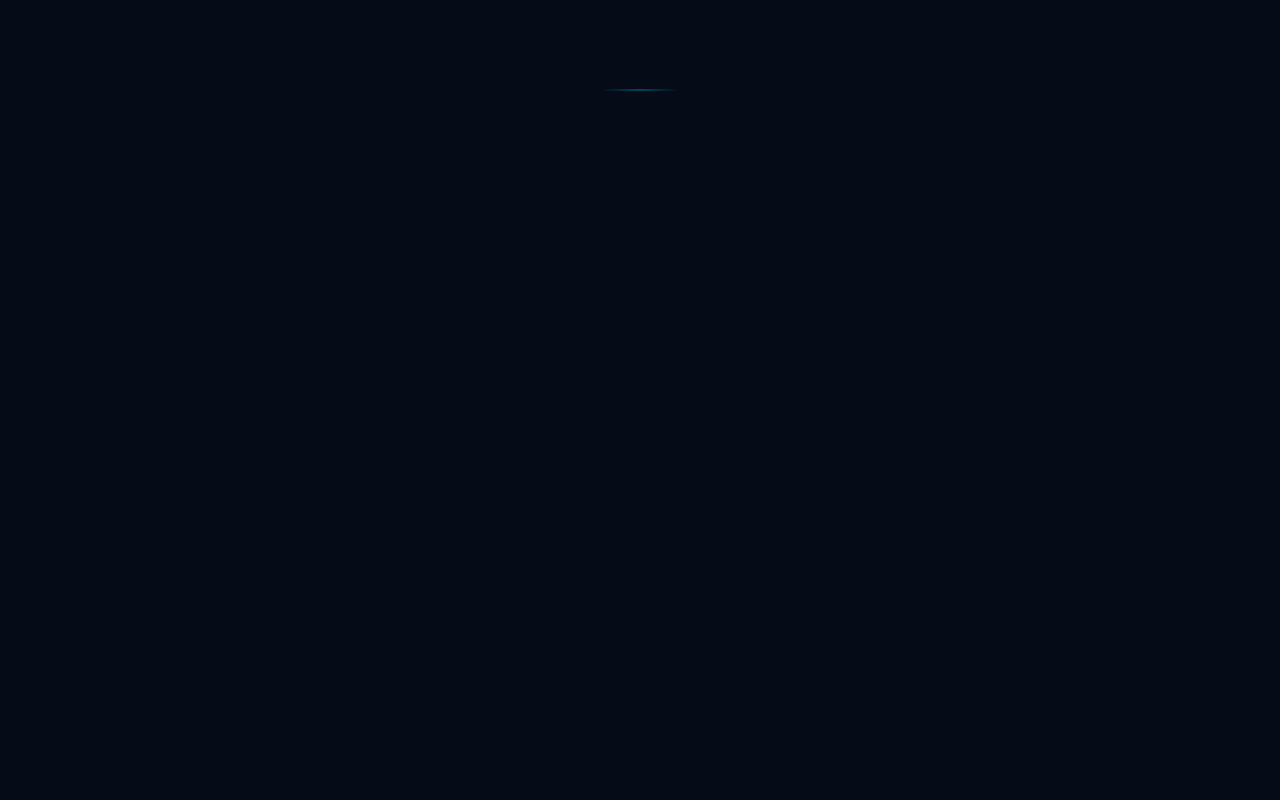
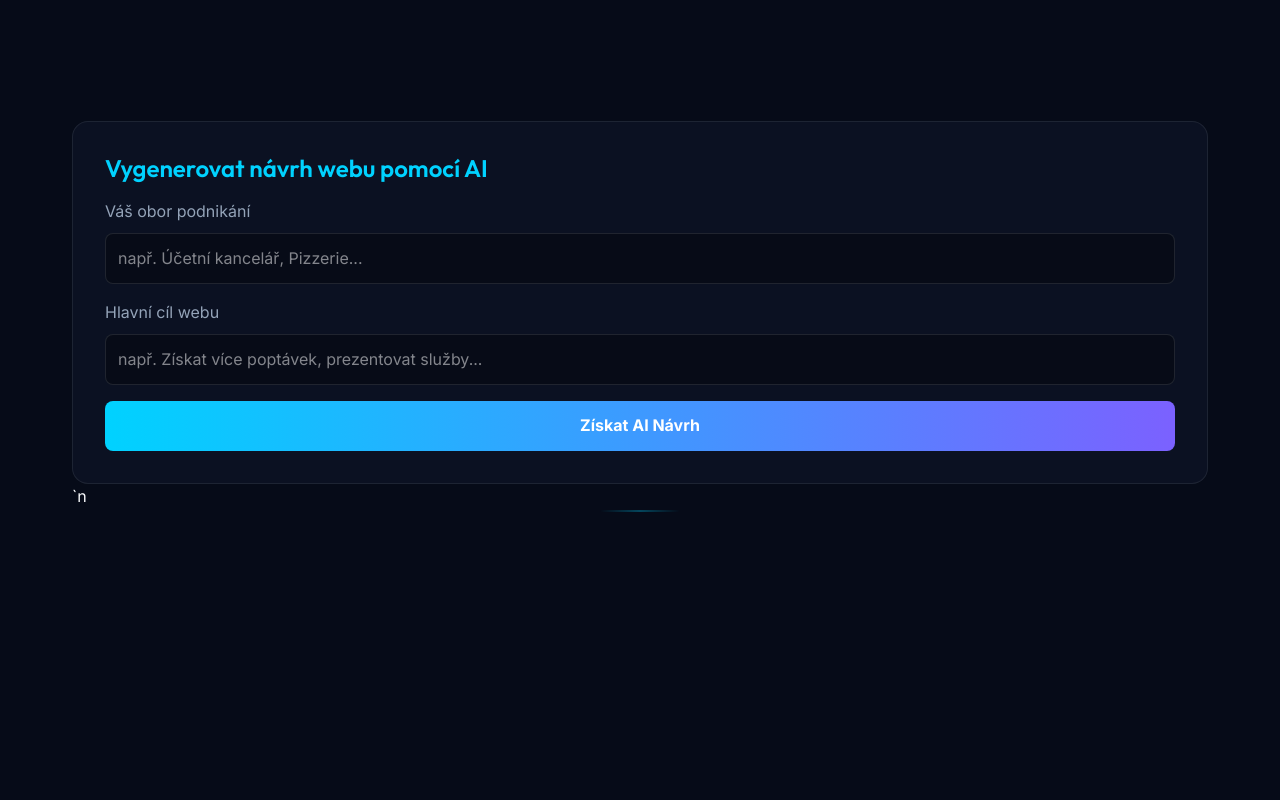
Before and after one commit to davidvorel123-source/Venvio-Official, a Next.js app: page / in a window 1280 px wide. Shown: the part 1000-1800 px from the top of the page. Built offline with nearby package versions, Linux system fonts and the light colour scheme.

Commit message:
feat(ai): phase 3 - implement AI onboarding generator and API route

```diff
--- /dev/null
+++ b/src/app/api/generate-proposal/route.ts
@@ -0,0 +1,39 @@
+import { NextResponse } from 'next/server';
+import OpenAI from 'openai';
+
+export async function POST(req: Request) {
+  const openai = new OpenAI({
+    apiKey: process.env.OPENAI_API_KEY || 'dummy_key',
+  });
+
+  try {
+    const { businessType, goals } = await req.json();
+
+    if (!businessType || !goals) {
+      return NextResponse.json({ error: 'Missing businessType or goals' }, { status: 400 });
+    }
+
+    const completion = await openai.chat.completions.create({
+      model: "gpt-4o-mini",
+      messages: [
+        {
+          role: "system",
+          content: "Jsi expert na webový design a obchodní strategii pro agenturu Venvio. Tvým úkolem je na základě vstupu klienta (obor podnikání a cíle) navrhnout strukturu webu a doporučit jeden z našich balíčků (Start za 9 900 Kč, Standard za 19 900 Kč, Premium za 29 900 Kč). Odpověz strukturovaně, profesionálně a přesvědčivě (max 3-4 odstavce) a použij HTML formátování (např. <strong> pro tučný text, <ul> a <li> pro seznamy)."
+        },
+        {
+          role: "user",
+          content: `Obor podnikání: ${businessType}\nCíle webu: ${goals}`
+        }
+      ],
+      temperature: 0.7,
+      max_tokens: 500,
+    });
+
+    const proposal = completion.choices[0]?.message?.content || "Omlouváme se, návrh se nepodařilo vygenerovat.";
+
+    return NextResponse.json({ proposal });
+  } catch (error) {
+    console.error("OpenAI Error:", error);
+    return NextResponse.json({ error: 'Internal Server Error' }, { status: 500 });
+  }
+}
--- a/src/app/page.tsx
+++ b/src/app/page.tsx
@@ -1,5 +1,6 @@
 "use client";
 // @ts-nocheck
+import AIOnboarding from "@/components/AIOnboarding";
 export default function Home() {
   return (
     <main>
@@ -148,7 +149,7 @@ export default function Home() {
             </div>
 
     {/*  */}
-    <section id="sluzby" className="section">
+    <AIOnboarding />`n      <section id="sluzby" className="section">
         <div className="container">
             <div className="section-header text-center fade-in-up" data-aos="fade-up">
                 <h2 data-i18n="rozcestnik.title">Vyberte si řešení</h2>
--- /dev/null
+++ b/src/components/AIOnboarding.tsx
@@ -0,0 +1,69 @@
+"use client";
+import { useState } from 'react';
+
+export default function AIOnboarding() {
+  const [businessType, setBusinessType] = useState('');
+  const [goals, setGoals] = useState('');
+  const [loading, setLoading] = useState(false);
+  const [proposal, setProposal] = useState<string | null>(null);
+
+  const handleSubmit = async (e: React.FormEvent) => {
+    e.preventDefault();
+    setLoading(true);
+    try {
+      const res = await fetch('/api/generate-proposal', {
+        method: 'POST',
+        headers: { 'Content-Type': 'application/json' },
+        body: JSON.stringify({ businessType, goals }),
+      });
+      const data = await res.json();
+      if (data.proposal) {
+        setProposal(data.proposal);
+      }
+    } catch (err) {
+      console.error(err);
+      setProposal("Došlo k chybě při generování návrhu.");
+    }
+    setLoading(false);
+  };
+
+  return (
+    <div className="ai-onboarding-container" style={{ background: 'rgba(15, 22, 40, 0.65)', padding: '2rem', borderRadius: '16px', border: '1px solid rgba(255, 255, 255, 0.08)', marginTop: '2rem' }}>
+      <h2 style={{ color: '#00D2FF', marginBottom: '1rem', fontSize: '1.5rem', fontWeight: 600 }}>Vygenerovat návrh webu pomocí AI</h2>
+      {!proposal ? (
+        <form onSubmit={handleSubmit} style={{ display: 'flex', flexDirection: 'column', gap: '1rem' }}>
+          <div>
+            <label style={{ display: 'block', marginBottom: '0.5rem', color: '#94A3B8' }}>Váš obor podnikání</label>
+            <input
+              type="text"
+              value={businessType}
+              onChange={(e) => setBusinessType(e.target.value)}
+              placeholder="např. Účetní kancelář, Pizzerie..."
+              required
+              style={{ width: '100%', padding: '0.75rem', borderRadius: '8px', background: 'rgba(0,0,0,0.3)', border: '1px solid rgba(255,255,255,0.1)', color: 'white' }}
+            />
+          </div>
+          <div>
+            <label style={{ display: 'block', marginBottom: '0.5rem', color: '#94A3B8' }}>Hlavní cíl webu</label>
+            <input
+              type="text"
+              value={goals}
+              onChange={(e) => setGoals(e.target.value)}
+              placeholder="např. Získat více poptávek, prezentovat služby..."
+              required
+              style={{ width: '100%', padding: '0.75rem', borderRadius: '8px', background: 'rgba(0,0,0,0.3)', border: '1px solid rgba(255,255,255,0.1)', color: 'white' }}
+            />
+          </div>
+          <button type="submit" disabled={loading} style={{ background: 'linear-gradient(90deg, #00D2FF, #7B61FF)', color: 'white', padding: '0.75rem', borderRadius: '8px', fontWeight: 600, border: 'none', cursor: loading ? 'not-allowed' : 'pointer', opacity: loading ? 0.7 : 1 }}>
+            {loading ? 'Generuji návrh...' : 'Získat AI Návrh'}
+          </button>
+        </form>
+      ) : (
+        <div>
+          <div dangerouslySetInnerHTML={{ __html: proposal }} style={{ color: '#F8FAFC', lineHeight: '1.6', marginBottom: '1.5rem' }} />
+          <button onClick={() => setProposal(null)} style={{ background: 'transparent', color: '#00D2FF', border: '1px solid #00D2FF', padding: '0.5rem 1rem', borderRadius: '8px', cursor: 'pointer' }}>Zkusit znovu</button>
+        </div>
+      )}
+    </div>
+  );
+}
```
